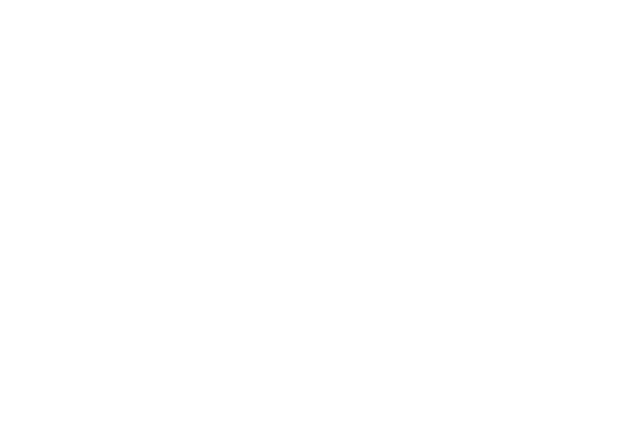
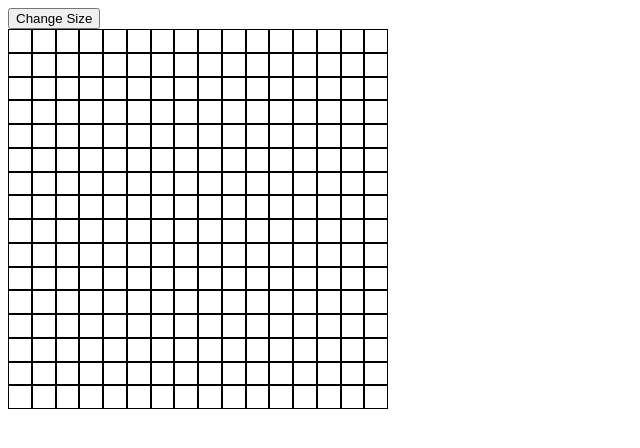
Before and after one commit to b3z3/Etch-a-Sketch, a plain HTML site: page index.html in a window 1280 px wide. Shown: the whole page, without its empty margins (0-640 px from the left). Drawn offline with Linux system fonts and the light colour scheme.

Commit message:
generateCanvas

```diff
--- a/css/main.css
+++ b/css/main.css
@@ -0,0 +1,17 @@
+*,
+*::before,
+*::after{
+    box-sizing: border-box;
+}
+
+.canvas-container{
+    display: grid;
+    /* grid-template-columns: repeat(16, 1fr);
+    grid-template-rows: repeat(16, 1fr); */
+    width: 380px;
+    height: 380px;
+}
+
+.cell{
+    border: 1px solid black;
+}
--- a/index.html
+++ b/index.html
@@ -5,10 +5,15 @@
     <meta http-equiv="X-UA-Compatible" content="IE=edge">
     <meta name="viewport" content="width=device-width, initial-scale=1.0">
     <title>Etch-a-Sketch</title>
+    <link rel="stylesheet" href="./css/main.css" type="text/css">
     <script src="./js/app.js" defer></script>
 </head>
 <body>
     <main>
+        <button id="change-size" class="button">Change Size</button>
+        <section class="canvas-container">
+
+        </section>
     </main>
 </body>
 </html>
--- a/js/app.js
+++ b/js/app.js
@@ -1,11 +1,46 @@
 (function () {
 
-    let main = document.querySelector('main');
+    const generateCanvas = function (size = 16) {
+        const main = document.querySelector('.canvas-container');
 
-    for (let i = 0; i < 16 * 16; i++) {
-        let div = document.createElement('div');
-        main.appendChild(div);
-    }
+        main.style.gridTemplateColumns = `repeat(${size}, 1fr)`;
+        main.style.gridTemplateRows = `repeat(${size}, 1fr)`;
 
+        for (let i = 0; i < size * size; i++) {
+            let div = document.createElement('div');
+            div.classList.add('cell');
+            main.appendChild(div);
+        }
+
+        let cells = document.querySelectorAll('.cell');
+
+        cells.forEach(cell => {
+            cell.addEventListener('mouseover', (e) => {
+                e.target.style.backgroundColor = 'orange';
+            });
+
+            // cell.addEventListener('mouseout', (e) => {
+            //     e.target.style.backgroundColor = 'white';
+            // });
+        });
+    };
+
+    generateCanvas();
+
+    // const getCells = function () {
+    //     return document.querySelectorAll('.cell');
+    // };
+
+    const changeSize = document.querySelector('#change-size');
+
+    changeSize.addEventListener('click', () => {
+        const main = document.querySelector('.canvas-container');
+        main.innerHTML = '';
+
+        let newSize = +prompt('Enter new size:', 16);
+        if (newSize > 0 && newSize < 100) {
+            generateCanvas(newSize);
+        }
+    });
 
 })()
```
